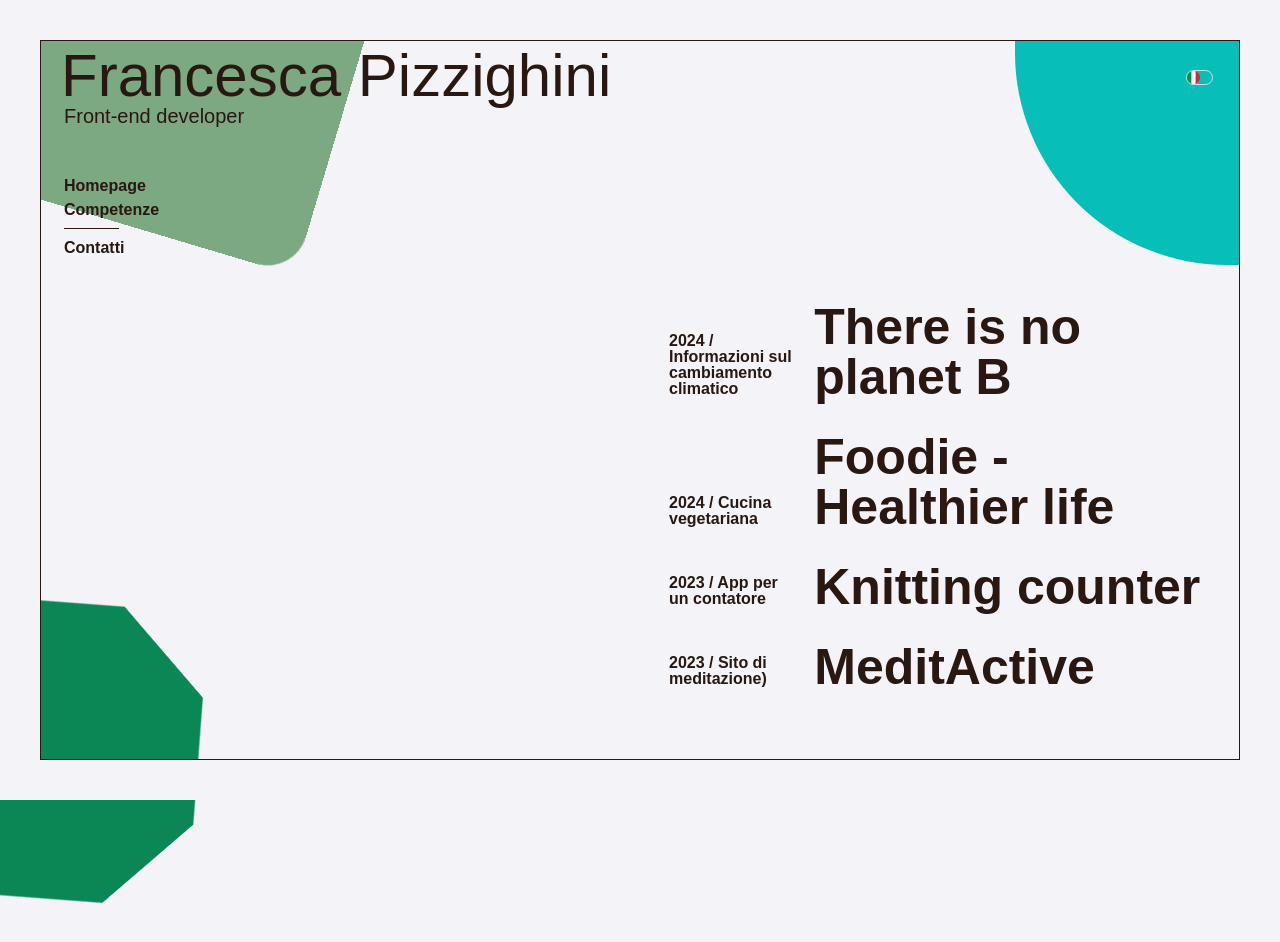
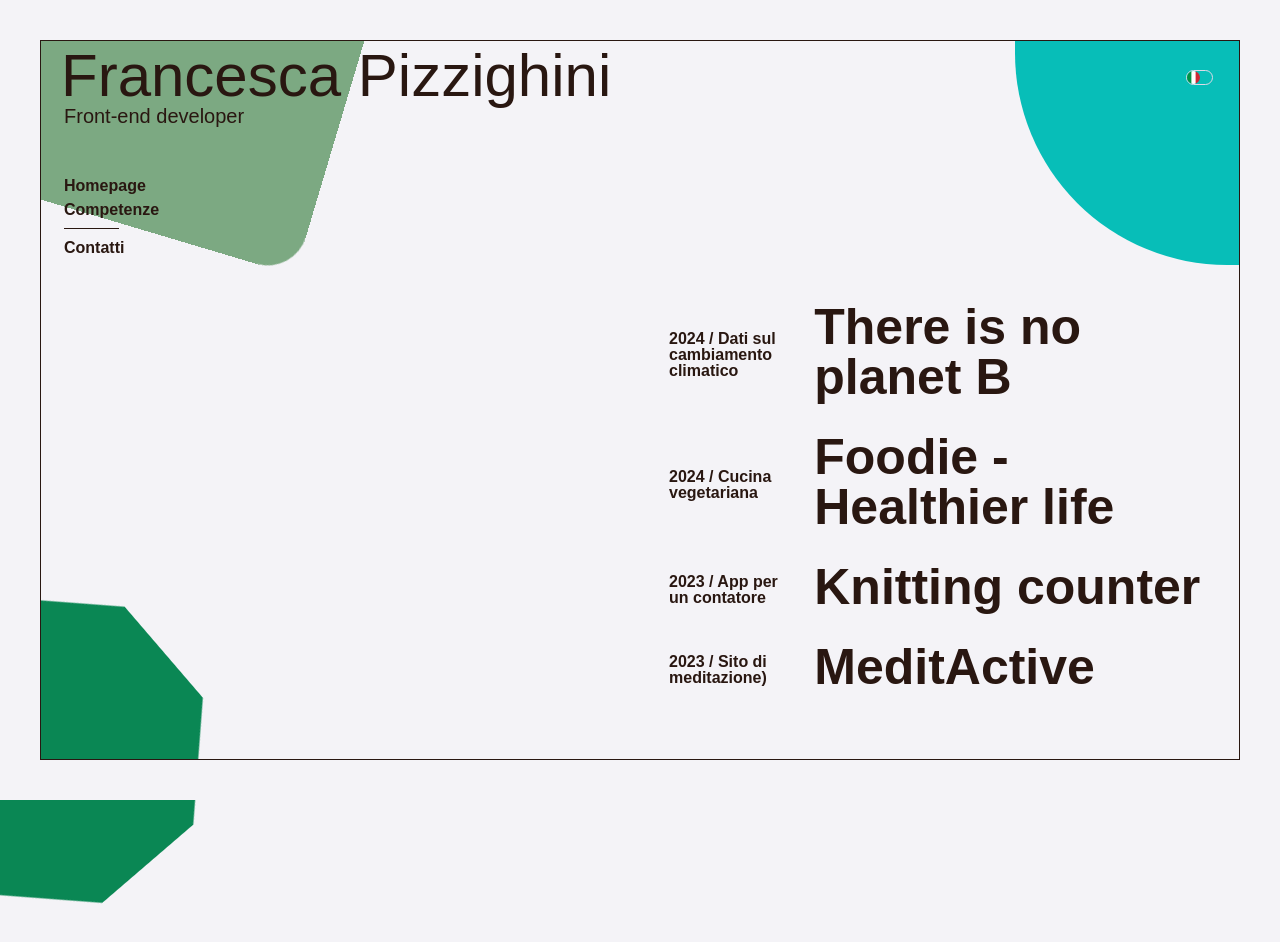
Before and after one commit to francesca-pizzighini/Portfolio, a React (Vite) app: page /projects in a window 1280 px wide. Shown: the top 942 px of the page. Built offline with nearby package versions, Linux system fonts and the light colour scheme; a web font is replaced by a local one.

Commit message:
changed didascalia climate change

```diff
--- a/src/components/singleProject/singleProject.scss
+++ b/src/components/singleProject/singleProject.scss
@@ -89,7 +89,7 @@
 
                     .project {
                         display: flex;
-                        align-items: end;
+                        align-items: center;
 
                         h3{
                             font-size: 50px;
--- a/src/pages/projects/projects.jsx
+++ b/src/pages/projects/projects.jsx
@@ -39,7 +39,7 @@ function Projects() {
           description={
             currentIsEnglish
               ? "2024 / Information on climate change"
-              : "2024 / Informazioni sul cambiamento climatico"
+              : "2024 / Dati sul cambiamento climatico"
           }
           url="https://there-is-no-planet-b.netlify.app/"
         />
```
